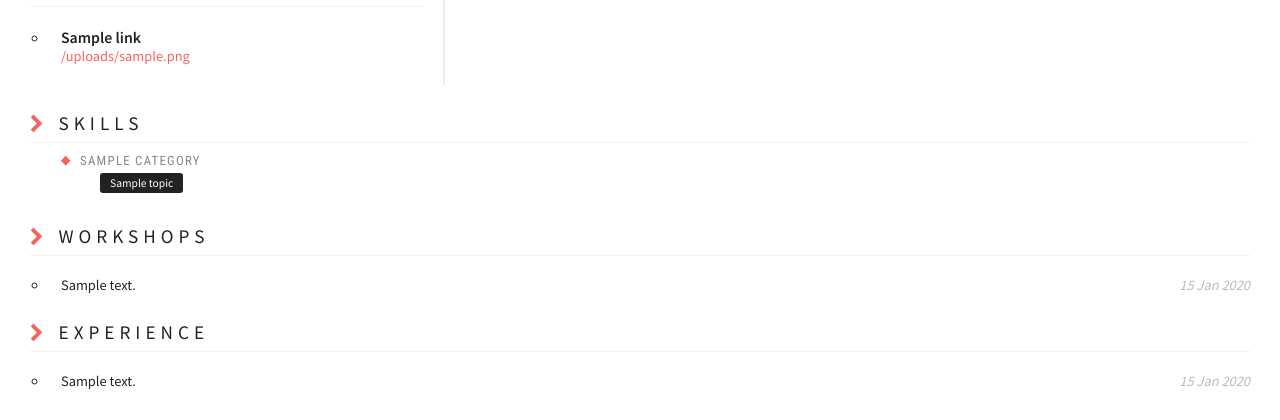
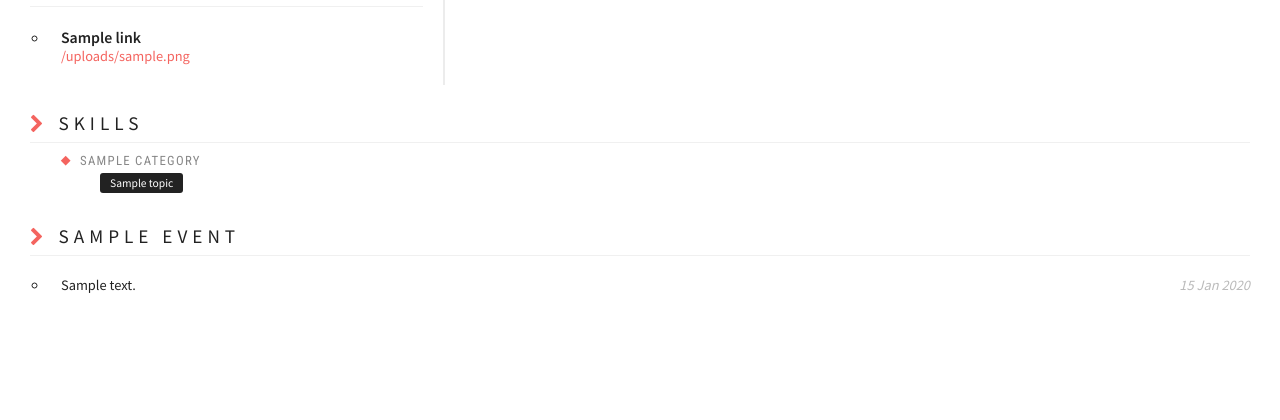
Before and after one commit to methusael13/resume-builder, a Node server app: template views/pages/index.ejs in a window 1280 px wide. Shown: the part 441-861 px from the top of the page. After the commit the page ends 734 px from the top, so only its background shows below. Run offline with Node 20, Linux system fonts and the light colour scheme; the template is opened without the code that fills it: most values are stand-ins (such as "Sample title", 1, 10 or a date in 2020).

Commit message:
Modular events / achievements

```diff
--- a/data/profile.json
+++ b/data/profile.json
@@ -97,7 +97,10 @@
         }
     ],
 
-    "workshops": [
+    "events": [
+        {
+            "title": "Workshops",
+            "body": [
                 {
                     "desc": "<strong>Vision Robotics</strong> with <em>Cognizance</em>, IIT Roorkee",
                     "date": "Mar, 2016"
@@ -111,15 +114,19 @@
                     "date": "Feb - Mar, 2015"
                 },
                 {
-            "desc": "<strong>Basics of Web Technology</strong> with <em>KnowWorkshops | CSI - Haridwar Chapter</em>, FET, GKV",
+                    "desc": "<strong>Basics of Web Technology</strong> with <em>KnowWorkshops</em> | <em>CSI - Haridwar Chapter</em>, FET, GKV",
                     "date": "Feb, 2015"
                 }
-    ],
-
-    "experiences": [
+            ]
+        },
+        {
+            "title": "Experiences",
+            "body": [
                 {
                     "desc": "Conducted a workshop for 1<sup>st</sup> and 2<sup>nd</sup> year students on <strong>Linux Essentials</strong>",
                     "date": "Oct, 2016"
                 }
             ]
         }
+    ]
+}
--- a/views/pages/index.ejs
+++ b/views/pages/index.ejs
@@ -107,22 +107,18 @@
                     <% } %>
                 </div></div>
             <% }); %>
-            <%- include('../components/cat_header', { catName: "Workshops" }); %>
+            <% if (events) { %>
+                <% events.forEach((event) => { %>
+                    <%- include('../components/cat_header', { catName: event.title }); %>
                     <div class="cat-list-body">
                         <ul>
-                    <% workshops.forEach((wshop) => { %>
-                    <li><%- include('../components/ach_item', { desc: wshop.desc, date: wshop.date }); %></li>
+                            <% event.body.forEach((data) => { %>
+                            <li><%- include('../components/ach_item', { desc: data.desc, date: data.date }); %></li>
                             <% }); %>
                         </ul>
                     </div>
-            <%- include('../components/cat_header', { catName: "Experience" }); %>
-            <div class="cat-list-body">
-                <ul>
-                    <% experiences.forEach((exp) => { %>
-                    <li><%- include('../components/ach_item', { desc: exp.desc, date: exp.date }); %></li>
                 <% }); %>
-                </ul>
-            </div>
+            <% } %>
         </div>
     </div>
     <script type="text/javascript">
```
Lines whose indentation alone changed are shown as unchanged.
